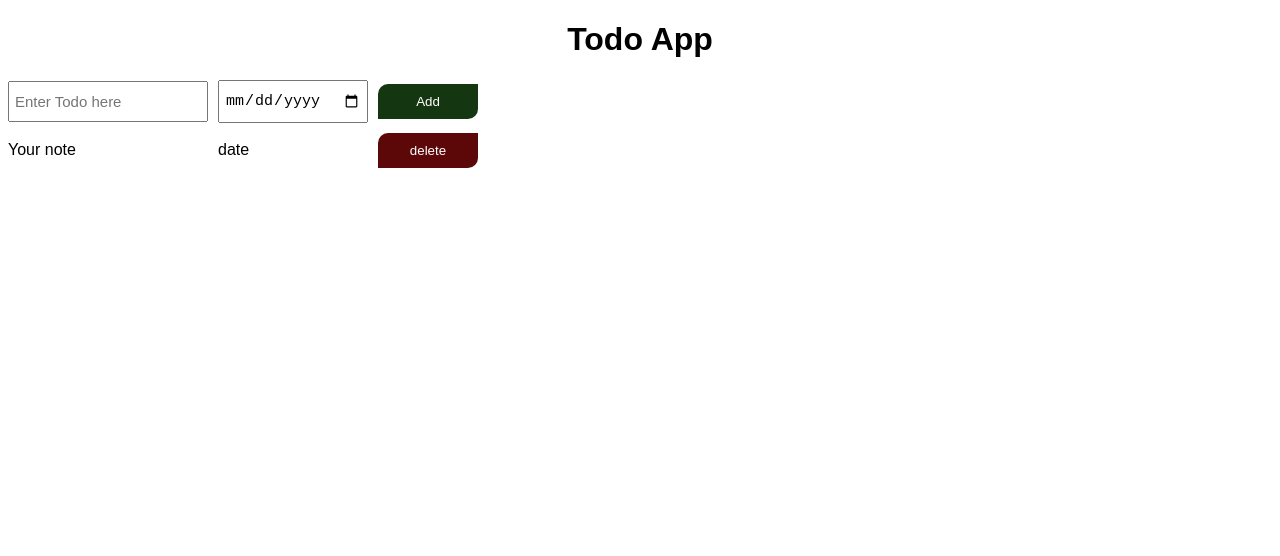
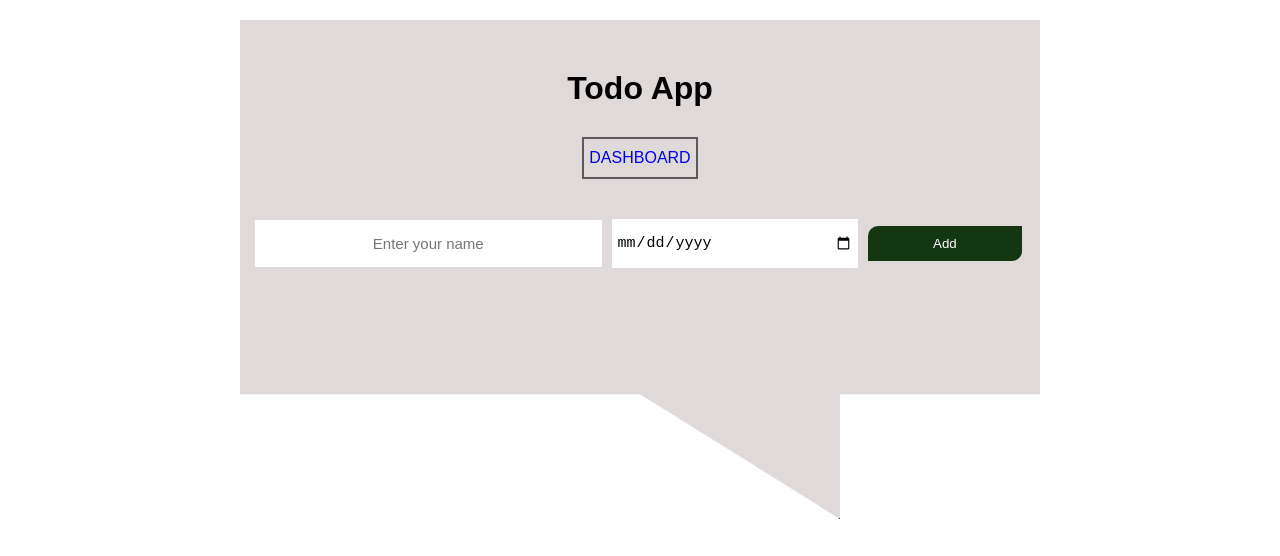
Before and after one commit to mydul62/todogame, a plain HTML site: page index.html in a window 1280 px wide. Drawn offline with Linux system fonts and the light colour scheme.

Commit message:
first add

```diff
--- a/css/todo.css
+++ b/css/todo.css
@@ -1,24 +1,45 @@
+*{
+  margin:0;
+  padding: 0;
+  box-sizing: border-box;
+}
 body{
   font-family: Arial, Helvetica, sans-serif;
+  text-align: center;
 }
 #main_header{
   text-align: center;
 }
 .container{
+  width: 800px;
+  max-width: 90%;
+
+  padding: 10px;
+  margin:20px auto;
   background: #e0d9d9;
   border-bottom: 1px solid #000;
+
+  clip-path: polygon(0% 0%, 100% 0%, 100% 75%, 75% 75%, 75% 100%, 50% 75%, 0% 75%);
+  padding:50px 15px 200px;
+
+
+
 }
 .grid_container{
   display: grid;
-  grid-template-columns: 200px 150px 100px;
+  grid-template-columns: 45% 32% 20%;
   row-gap: 10px;
   column-gap: 10px;
   margin-top:10px ;
   align-items: center;
+  border-bottom: 1ox solid #000;
+  padding-bottom: 50px;
 }
+
 #input_todo,#todo_date{
   font-size: 15px;
-  padding: 10px 5px;
+  padding: 15px 5px;
+  border: none;
 
 }
 .btn_todo{
@@ -28,10 +49,26 @@ body{
   border-radius: 10px 0;
   border: none;
 }
-.btn_f_todo{
+.btn_f_todo,.undo_btn{
   color: #fff;
   background: #5c0808;
   padding: 10px ;
   border-radius: 10px 0;
   border: none;
 }
+#dashboard{
+  border: 2px solid #5b5959;
+  padding: 10px 5px;
+  margin: 30px 3px;
+}
+#dashboard a{
+  text-decoration: none;
+}
+::placeholder{
+  text-align: center;
+}
+#arrw{
+  display: flex
+  ;
+ width: 20px;
+}
--- a/index.html
+++ b/index.html
@@ -7,15 +7,19 @@
   <link rel="stylesheet" href="css/todo.css">
 </head>
 <body>
+
+ <div class="container"><span></span>
   <h1 id="main_header">Todo App</h1>
-  <div class="grid_container">
-    <input id="input_todo" type="text" placeholder="Enter Todo here">
-  <input id="todo_date" type="date">
+  <p id="dashboard" style="display: inline-block;"><a href="dashboard.html">DASHBOARD</a></p>
+  <!-- <button class="undo_btn" onclick=" displayContainer.innerHTML = undo;">Undo</button> -->
+  <div class="grid_container grid__item">
+    <input id="input_todo" type="text" placeholder="Enter your name">
+  <input id="todo_date" type="date" >
   <button class="btn_todo" onclick="toDoLest();">Add</button>
   </div>
 
-  <div class="todo_container grid_container"></div>
 
+ </div>
   <script src="js/toDo.js"></script>
 </body>
 </html>
--- a/js/toDo.js
+++ b/js/toDo.js
@@ -1,8 +1,9 @@
-
-let listItem=[
+let backItem = localStorage.getItem('item');
+console.log(backItem);
+let listItem=backItem?JSON.parse(backItem):[
   {
-    item:'Your note',
-    date:'date',
+    item:'',
+    date:'',
   },
 
 ];
@@ -14,28 +15,54 @@ function toDoLest(){
  let  getdate = document.querySelector('#todo_date');
  let toDoItem = getElement.value;
  let toDoDate = getdate.value;
- listItem.push({item:toDoItem,date:toDoDate});
+ if (toDoItem !== '' || toDoDate !== '') {
+  listItem.push({item:toDoItem,date:toDoDate});
  getElement.value=" ";
  getdate.value=" ";
  displayItem();
 
+}else{
+  alert('Enter your information plaese!')
+}
+
 }
 
 function displayItem(){
+  localStorage.setItem('item',JSON.stringify(listItem));
   let displayContainer = document.querySelector('.todo_container');
   let newItem = '';
+  // undo="";
   for(i=0; i<listItem.length;i++){
     let theItem = listItem[i].item;
     let theDate = listItem[i].date;
     newItem +=`
     <span>${theItem}</span>
     <span>${theDate}</span>
-    <button class="btn_f_todo" onclick="deleteItem(${i})">delete</button>
+    <button class="btn_f_todo" onclick="deleteItem(${i});undo=listItem.splice(${i}, 1);">delete</button>
     `;
   }
   displayContainer.innerHTML = newItem;
 }
+let undo;
 function deleteItem(index) {
-  listItem.splice(index, 1);
-  displayItem();
+   listItem.splice(index, 1);
+   displayItem();
 }
+
+
+// function toDoLest() {
+//   let getElement = document.querySelector('#input_todo');
+//   let getdate = document.querySelector('#todo_date');
+//   let toDoItem = getElement.value.trim();  // Trim to remove leading/trailing whitespaces
+//   let toDoDate = getdate.value.trim();
+
+//   if (toDoItem === '' || toDoDate === '') {
+//     alert('Please enter both the item and date.');
+//     return;  // Do not proceed if either field is empty
+//   }
+
+//   listItem.push({ item: toDoItem, date: toDoDate });
+//   getElement.value = '';
+//   getdate.value = '';
+//   displayItem();
+// }
```
Also changed, not shown: dashboard.html (added, +19 -0 lines), image/arrow.png (added), image/delete.png (added), image/mydul.jpg (added).
